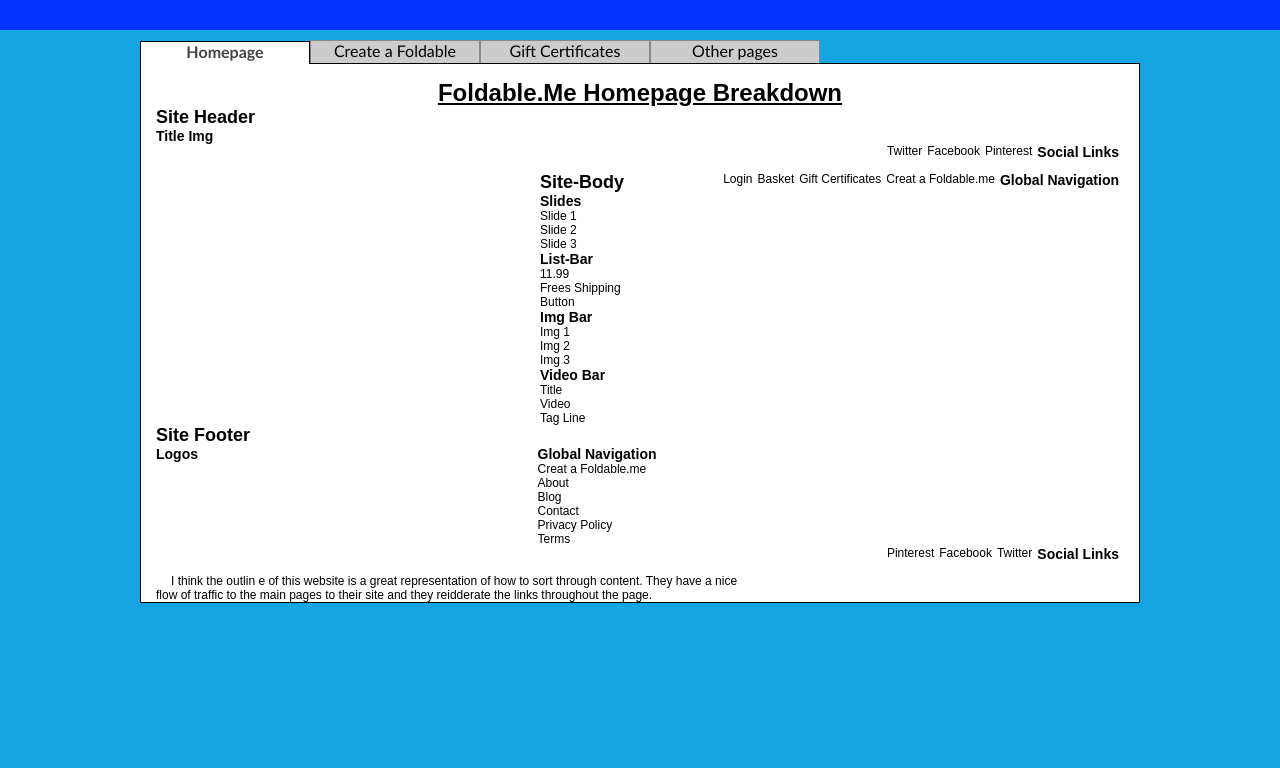
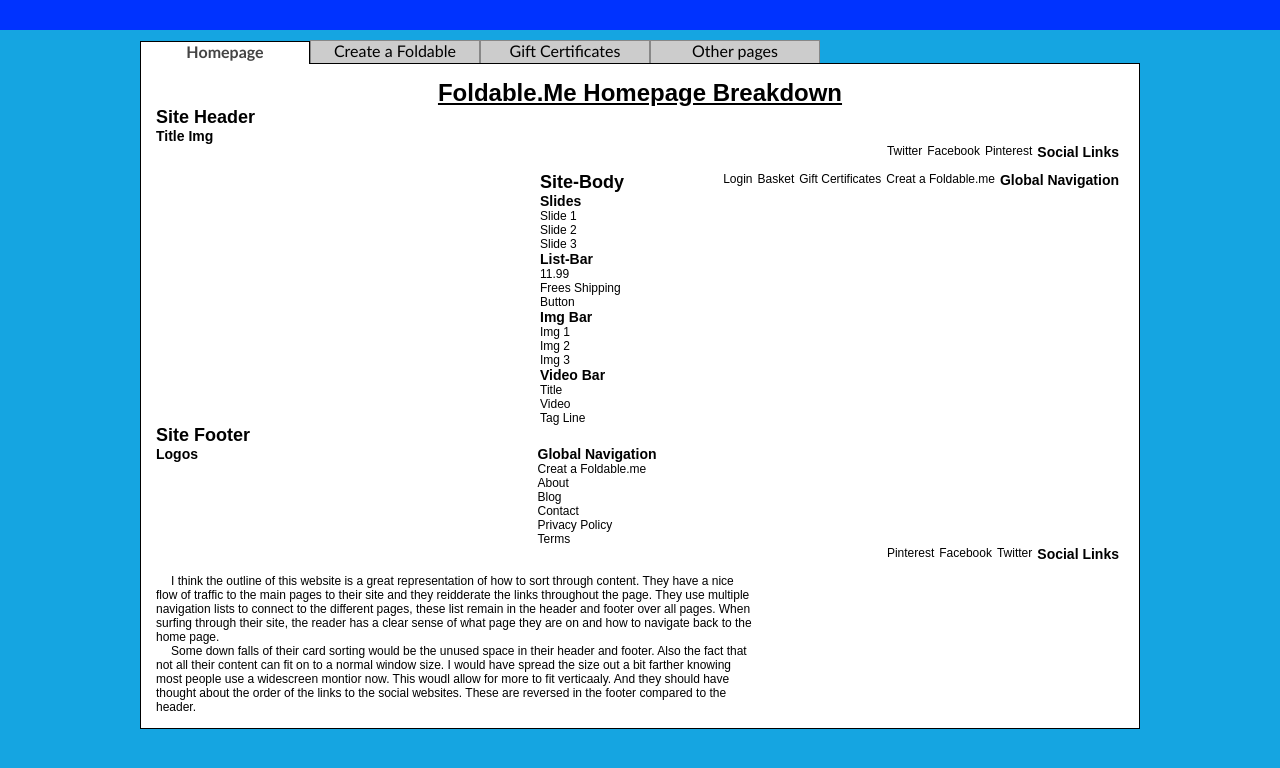
Before and after one commit to LochinskiCollin/TC349, a plain HTML site: page Week5/homepage.html in a window 1280 px wide. Drawn offline with Linux system fonts and the light colour scheme.

Commit message:
week5 update

```diff
--- a/Week5/homepage.html
+++ b/Week5/homepage.html
@@ -94,7 +94,22 @@
           <li style="float:right; padding-right: 5px">Pinterest</li>
           </ul>
           <br /><br />
-<p style="width:600px">I think the outlin e of this website is a great representation of how to sort through content. They have a nice flow of traffic to the main pages to their site and they reidderate the links throughout the page.</p>
+		  <p style="width:600px">I think the outline of this website
+			is a great representation of how to sort through content. They
+			have a nice flow of traffic to the main pages to their site and
+			they reidderate the links throughout the page. They use multiple
+			navigation lists to connect to the different pages, these list
+            remain in the header and footer over all pages. When surfing
+            through their site, the reader has a clear sense of what page
+            they are on and how to navigate back to the home page.</p>
+ 			<p style="width:600px">Some down falls of their card sorting would
+            be the unused space in their header and footer. Also the fact
+            that not all their content can fit on to a normal window
+            size. I would have spread the size out a bit farther knowing
+            most people use a widescreen montior now. This woudl allow for more
+            to fit verticaaly. And they should have thought about the order of
+             the links to the social websites. These are reversed in the
+             footer compared to the header.</p> <br />
 		</div>  <!--Footer End-->
     </div> <!-- Main Content End -->
 </div>
```
